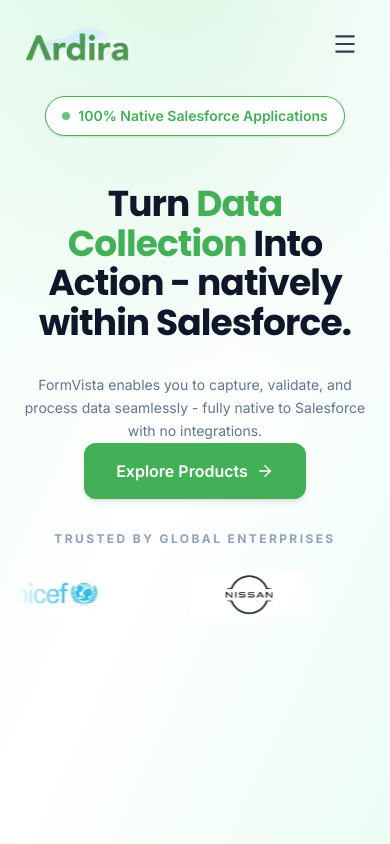
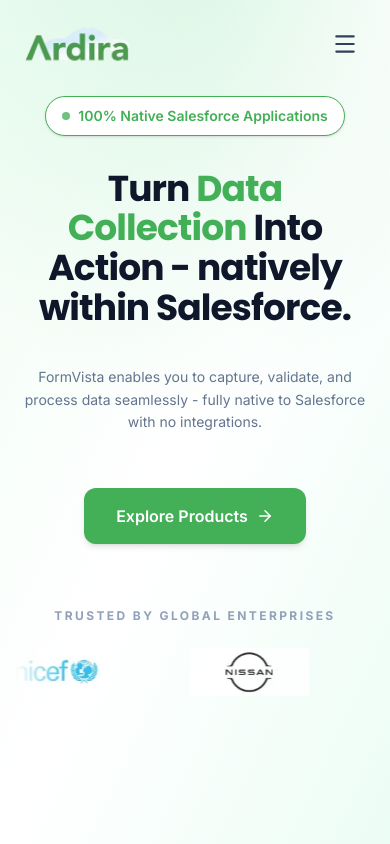
Before and after one commit to Meet-1512/ArdiraWebsite, a React (Vite) app: page / in a window 390 px wide. Shown: the top 844 px of the page. Built offline with nearby package versions, Linux system fonts and the light colour scheme.

Commit message:
Made changes for mobile responsiveness

```diff
--- a/src/pages/Home.tsx
+++ b/src/pages/Home.tsx
@@ -239,8 +239,8 @@
             </motion.div>
 
             {/* Headline - Fixed height with larger container */}
-            <div className="relative" style={{ marginBottom: "2rem" }}>
-              <div className="min-h-[8rem] sm:min-h-[10rem] md:min-h-[13rem]">
+            <div className="relative" style={{ marginBottom: "4rem" }}>
+              <div className="h-[8rem] sm:min-h-[10rem] md:min-h-[13rem] flex items-center justify-center">
                 <AnimatePresence custom={direction} mode="wait">
                   <motion.h1
                     key={current}
@@ -266,8 +266,8 @@
 
             {/* Subtitle - Fixed height with larger container */}
             <div
-              className="min-h-[3rem] sm:min-h-[4rem]"
-              style={{ marginBottom: "0" }}
+              className="h-[3rem] sm:min-h-[4rem] flex items-center justify-center"
+              style={{ marginBottom: "2rem" }}
             >
               <AnimatePresence mode="wait">
                 <motion.p
@@ -285,14 +285,14 @@
           </div>
 
           {/* Bottom section - CTAs and Trust bar */}
-          <div className="flex flex-col items-center">
+          <div className="flex flex-col items-center mt-8 sm:mt-0">
             {/* CTAs - Fixed position */}
             <motion.div
               initial={{ opacity: 0, y: 12 }}
               animate={{ opacity: 1, y: 0 }}
               transition={{ duration: 0.5, delay: 0.25 }}
               className="flex flex-col sm:flex-row gap-4 justify-center"
-              style={{ height: "3.5rem", marginBottom: "2rem" }}
+              style={{ height: "3.5rem", marginBottom: "4rem" }}
             >
               <Link
                 href="/products"
@@ -446,17 +446,17 @@
               <p className="text-xs font-bold uppercase tracking-[0.2em] text-[#43AF57] mb-5">
                 About Ardira
               </p>
-              <h2 className="text-4xl md:text-5xl font-extrabold font-display text-[#0f172a] leading-tight mb-7 text-justify">
+              <h2 className="text-4xl md:text-5xl font-extrabold font-display text-[#0f172a] leading-tight mb-7">
                 Building powerful, native products for Salesforce
               </h2>
-              <p className="text-slate-600 text-lg leading-relaxed mb-10 text-justify">
+              <p className="text-slate-600 text-lg leading-relaxed mb-10">
                 Founded in 2019, Ardira set out with a clear mission to build
                 powerful, 100% native Salesforce applications that enterprises
                 can trust. What began as a small startup has grown into a
                 recognized Salesforce ISV partner, delivering a suite of
                 applications available on the Salesforce AppExchange.
               </p>
-              <p className="text-slate-600 text-lg leading-relaxed mb-10 text-justify">
+              <p className="text-slate-600 text-lg leading-relaxed mb-10">
                 Everything we build lives natively inside Salesforce, designed
                 from the ground up to help enterprises work better, move faster,
                 and scale with confidence. As a Salesforce ISV partner, we are
--- a/src/pages/Products.tsx
+++ b/src/pages/Products.tsx
@@ -348,7 +348,7 @@
                 className="lg:sticky lg:top-24 h-fit space-y-4"
               >
                 {/* Product Card */}
-                <div className="bg-gradient-to-br from-emerald-50 to-green-100 rounded-3xl p-6 flex items-center justify-center w-full h-[350px]">
+                <div className="bg-gradient-to-br from-emerald-50 to-green-100 rounded-3xl p-2 md:p-6 flex items-center justify-center w-full h-[220px] md:h-[350px]">
                   <img
                     src={svProductCard}
                     alt="SurveyVista Product Card"
@@ -445,7 +445,7 @@
                 className="lg:sticky lg:top-24 h-fit space-y-4"
               >
                 {/* Product Card */}
-                <div className="bg-gradient-to-br from-[#e0f7fc] to-[#b3e9f5] rounded-3xl p-6 flex items-center justify-center w-full h-[350px]">
+                <div className="bg-gradient-to-br from-[#e0f7fc] to-[#b3e9f5] rounded-3xl p-3 md:p-6 flex items-center justify-center w-full h-[280px] md:h-[350px]">
                   <img
                     src={fvProductCard}
                     alt="FormVista Product Card"
@@ -757,7 +757,7 @@
                 className="lg:sticky lg:top-24 h-fit space-y-4"
               >
                 {/* Product Card */}
-                <div className="bg-gradient-to-br from-sky-50 to-blue-100 rounded-3xl p-6 flex items-center justify-center w-full h-[350px]">
+                <div className="bg-gradient-to-br from-sky-50 to-blue-100 rounded-3xl p-3 md:p-6 flex items-center justify-center w-full h-[220px] md:h-[350px]">
                   <img
                     src={rvProductCard}
                     alt="Relationship Vista Product Card"
@@ -854,7 +854,7 @@
                 className="lg:sticky lg:top-24 h-fit space-y-4"
               >
                 {/* Product Card */}
-                <div className="bg-gradient-to-br from-[#c1e9c3] via-#c1e9c3 to-[#c1e9c3] rounded-3xl p-6 flex items-center justify-center w-full h-[350px]">
+                <div className="bg-gradient-to-br from-[#c1e9c3] via-#c1e9c3 to-[#c1e9c3] rounded-3xl p-3 md:p-6 flex items-center justify-center w-full h-[280px] md:h-[350px]">
                   <img
                     src={cvProductCard}
                     alt="ComplianceVista Product Card"
@@ -1152,7 +1152,7 @@
                 className="lg:sticky lg:top-24 h-fit space-y-4"
               >
                 {/* Product Card */}
-                <div className="bg-gradient-to-br from-sky-50 to-blue-100 rounded-3xl p-6 flex items-center justify-center w-full h-[350px]">
+                <div className="bg-gradient-to-br from-sky-50 to-blue-100 rounded-3xl p-3 md:p-6 flex items-center justify-center w-full h-[280px] md:h-[350px]">
                   <img
                     src={avProductCard}
                     alt="AgentVista Product Card"
--- a/src/pages/Team.tsx
+++ b/src/pages/Team.tsx
@@ -191,12 +191,12 @@
             <h2 className="text-4xl md:text-5xl font-extrabold font-display text-[#0f172a] leading-tight mb-6">
               Making Salesforce Work Harder for You
             </h2>
-            <p className="text-slate-500 text-lg leading-relaxed mb-6 text-justify">
+            <p className="text-slate-500 text-lg leading-relaxed mb-6">
               Ardira was founded on a simple belief: Salesforce is the world's
               most powerful business platform, and most organizations are only
               scratching the surface of what it can do.
             </p>
-            <p className="text-slate-500 text-lg leading-relaxed text-justify">
+            <p className="text-slate-500 text-lg leading-relaxed">
               Our mission is to extend Salesforce with powerful, native products
               that help organizations collect better data, gain deeper insights,
               and act with confidence.
```
